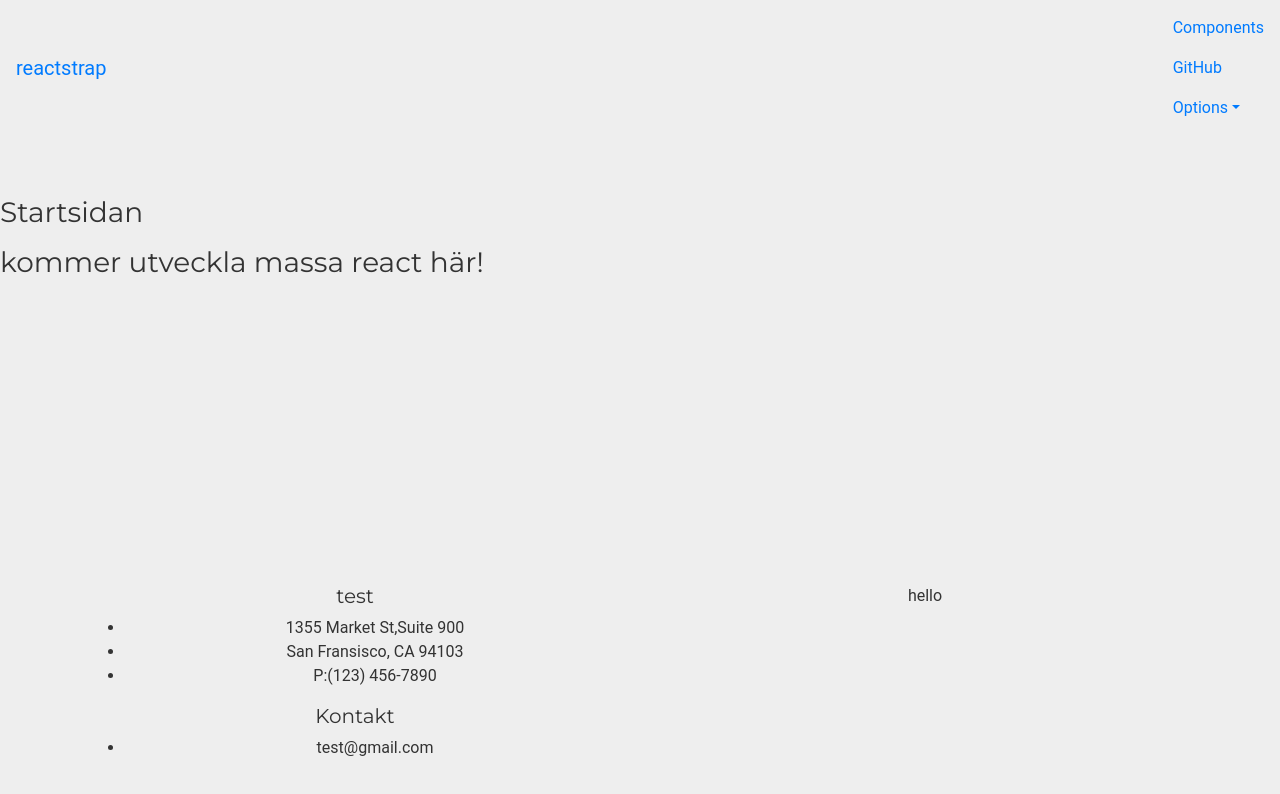
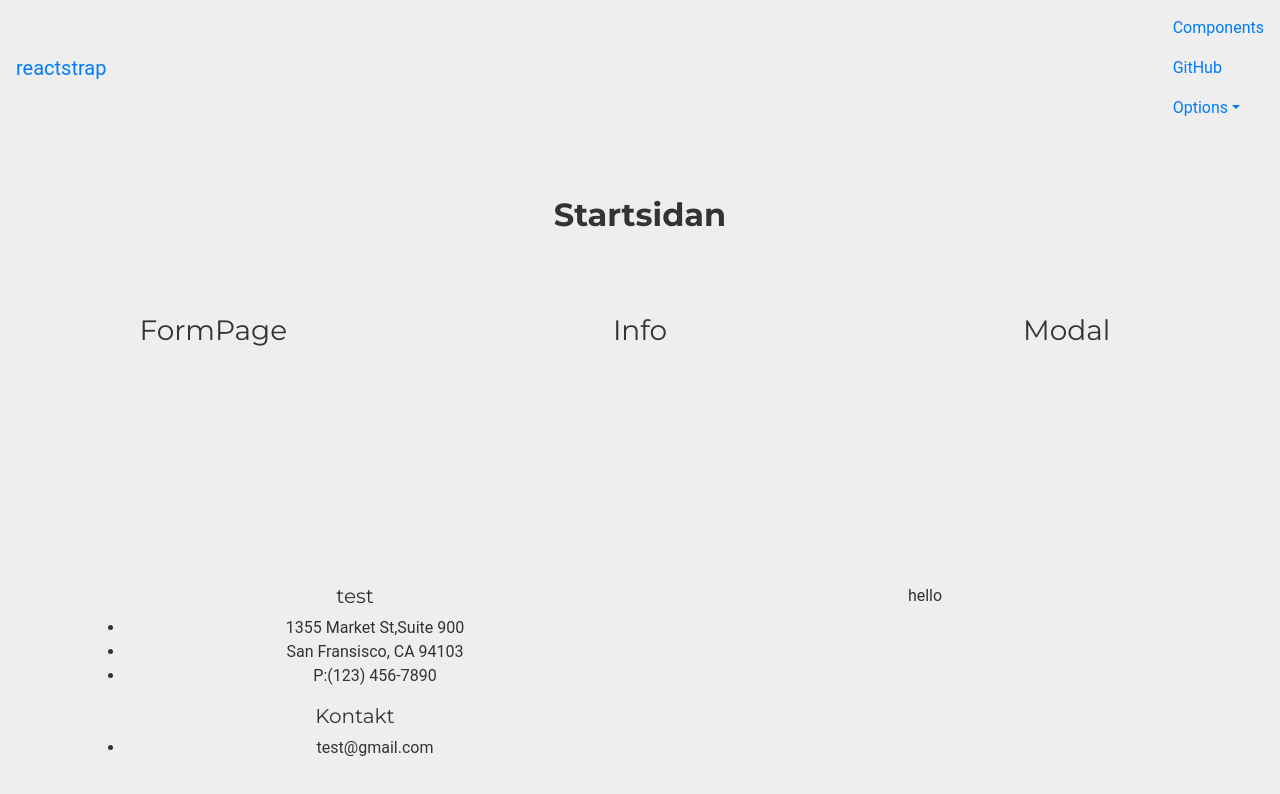
Before and after one commit to KevinCarvajal/React-Project, a React (Create React App) app in the folder my-app/: page / in a window 1280 px wide. Shown: the top 794 px of the page. Built offline with nearby package versions, Linux system fonts and the light colour scheme.

Commit message:
changed to reactstrap

```diff
--- a/my-app/src/views/StartPage/index.js
+++ b/my-app/src/views/StartPage/index.js
@@ -1,11 +1,23 @@
 import React from "react";
+import { Col, Row, Container } from "reactstrap";
 
 const StartPage = () => {
   return (
-    <div className="startpage">
-      <h3 className="mb-5 mb-md-3">Startsidan</h3>
-      <h3 className="mb-5 mb-md-3">kommer utveckla massa react här!</h3>
-    </div>
+    <Container fluid className="startpage">
+      <h2 className="page-title">Startsidan</h2>
+
+      <Row className="text-center">
+        <Col lg={4}>
+          <h3>FormPage</h3>
+        </Col>
+        <Col lg={4}>
+          <h3>Info</h3>
+        </Col>
+        <Col lg={4}>
+          <h3>Modal</h3>
+        </Col>
+      </Row>
+    </Container>
   );
 };
 
```
